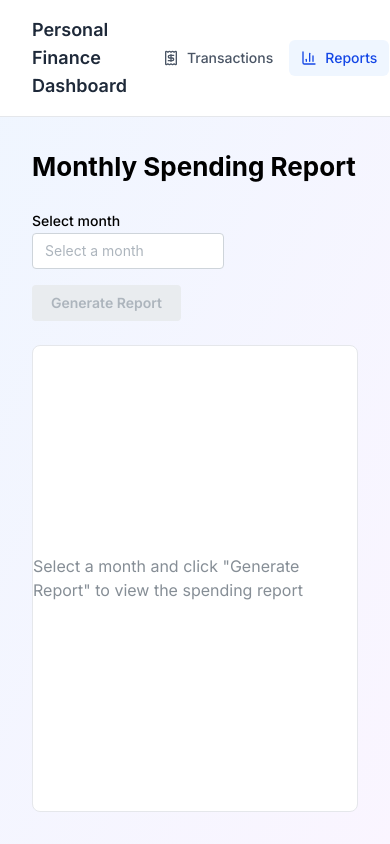
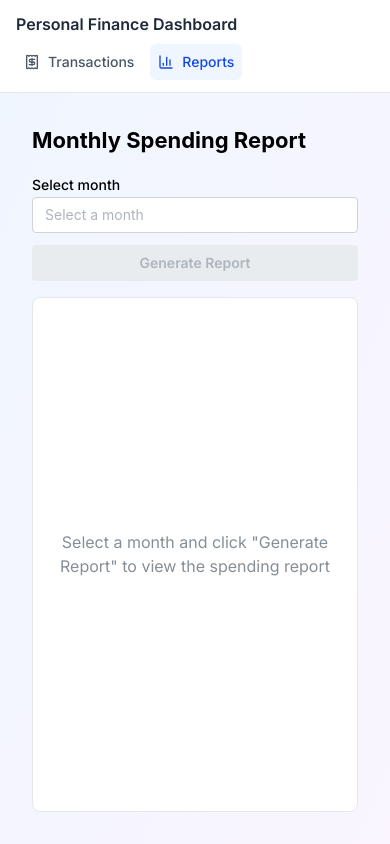
Before and after one commit to artemis-lab/personal-finance-dashboard, a React (Vite) app in the folder frontend/: page /reports in a window 390 px wide. Built offline with nearby package versions, Linux system fonts and the light colour scheme.

Commit message:
Improve responsive design

```diff
--- a/frontend/src/components/Header/Header.tsx
+++ b/frontend/src/components/Header/Header.tsx
@@ -18,19 +18,19 @@ const navItems: NavItem[] = [
 const Header = () => {
   return (
     <header
-      className="flex items-center gap-6 border-b border-gray-200 bg-white px-8 py-4"
+      className="flex flex-col gap-2 border-b border-gray-200 bg-white px-4 py-3 sm:flex-row sm:items-center sm:gap-8 sm:px-8 sm:py-4"
       role="banner"
     >
-      <span className="text-lg font-semibold text-gray-800">
+      <span className="text-base font-semibold text-gray-800 sm:text-lg">
         Personal Finance Dashboard
       </span>
-      <nav aria-label="Main navigation" className="flex gap-1">
+      <nav aria-label="Main navigation" className="flex gap-2">
         {navItems.map((item) => (
           <NavLink
             key={item.to}
             to={item.to}
             className={({ isActive }) =>
-              `flex items-center gap-2 rounded-md px-3 py-2 text-sm font-medium transition-colors ${
+              `flex items-center gap-2 rounded-md px-2 py-2 text-sm font-medium transition-colors ${
                 isActive
                   ? "bg-blue-50 text-blue-700"
                   : "text-gray-600 hover:bg-gray-100 hover:text-gray-900"
--- a/frontend/src/components/ReportSummary/ReportSummary.tsx
+++ b/frontend/src/components/ReportSummary/ReportSummary.tsx
@@ -12,7 +12,7 @@ const ReportSummary = ({ report }: ReportSummaryProps) => {
   return (
     <Box
       aria-label="Monthly spending summary"
-      className="flex gap-10 rounded-lg border border-gray-200 bg-white p-4"
+      className="flex gap-5 rounded-lg border border-gray-200 bg-white p-4 sm:gap-10"
       role="region"
     >
       <div aria-label={`Categories: ${report.categories.length}`} role="group">
--- a/frontend/src/components/ReportTable/ReportTable.tsx
+++ b/frontend/src/components/ReportTable/ReportTable.tsx
@@ -12,7 +12,7 @@ const ReportTable = ({ categories }: ReportTableProps) => {
   return (
     <Box
       aria-label="Spending by category"
-      className="rounded-lg border border-gray-200 bg-white"
+      className="min-w-150 rounded-lg border border-gray-200 bg-white"
       role="region"
     >
       <Table
--- a/frontend/src/components/TransactionTable/TransactionTable.tsx
+++ b/frontend/src/components/TransactionTable/TransactionTable.tsx
@@ -344,7 +344,7 @@ const TransactionTable = ({
 
       <div
         aria-label="Table actions and status"
-        className="flex h-12 items-center border-t border-gray-200 px-4"
+        className={`flex ${selectedIds.size > 0 ? "h-20 pt-1" : "h-12"} flex-col items-center border-t border-gray-200 px-4 sm:flex-row`}
         role="toolbar"
       >
         <div className="flex flex-1 items-center gap-2">
--- a/frontend/src/pages/Reports.tsx
+++ b/frontend/src/pages/Reports.tsx
@@ -30,18 +30,21 @@ const Reports = () => {
   const report = data?.report;
 
   return (
-    <div aria-labelledby="reports-title" className="flex h-full flex-col gap-6">
-      <Title id="reports-title" order={2}>
+    <div
+      aria-labelledby="reports-title"
+      className="flex h-full flex-col gap-4 sm:gap-6"
+    >
+      <Title id="reports-title" order={3}>
         Monthly Spending Report
       </Title>
 
       <div
         aria-label="Report filters"
-        className="flex flex-wrap items-end gap-4"
+        className="flex flex-col gap-3 sm:flex-row sm:flex-wrap sm:items-end sm:gap-4"
         role="search"
       >
         <MonthPickerInput
-          className="w-48"
+          className="w-full sm:w-48"
           label="Select month"
           placeholder="Select a month"
           value={yearMonth ?? null}
@@ -74,30 +77,30 @@ const Reports = () => {
             {error instanceof ApiError ? error.message : "An error occurred"}
           </Alert>
         ) : !data ? (
-          <div className="flex h-full items-center justify-center rounded-lg border border-gray-200 bg-white">
+          <div className="flex h-full items-center justify-center rounded-lg border border-gray-200 bg-white px-4 text-center">
             <Text c="gray">
               Select a month and click "Generate Report" to view the spending
               report
             </Text>
           </div>
         ) : !report || report.categories.length === 0 ? (
-          <div className="flex h-full items-center justify-center rounded-lg border border-gray-200 bg-white">
+          <div className="flex h-full items-center justify-center rounded-lg border border-gray-200 bg-white px-4 text-center">
             <Text c="gray">No spending data for this month</Text>
           </div>
         ) : (
           <div className="flex h-full flex-col gap-4">
             <ReportSummary report={report} />
-            <div className="overflow-auto">
+            <div className="flex flex-col gap-4 overflow-auto">
               <div className="flex flex-col gap-4">
-                <div className="flex gap-4">
+                <div className="flex flex-col gap-4 sm:flex-row">
                   <SpendingBarChart categories={report.categories} />
-                  <div className="flex flex-1 flex-row gap-4">
+                  <div className="flex flex-1 flex-col gap-4 sm:flex-row">
                     <SpendingPieChart categories={report.categories} />
                     <TransactionsPieChart categories={report.categories} />
                   </div>
                 </div>
-                <ReportTable categories={report.categories} />
               </div>
+              <ReportTable categories={report.categories} />
             </div>
           </div>
         )}
--- a/frontend/src/pages/Transactions.tsx
+++ b/frontend/src/pages/Transactions.tsx
@@ -76,25 +76,25 @@ const Transactions = () => {
       aria-labelledby="transactions-title"
       className="flex h-full flex-col gap-6"
     >
-      <Title id="transactions-title" order={2}>
+      <Title id="transactions-title" order={3}>
         Transactions
       </Title>
 
       <div
         aria-label="Transaction filters and sorting"
-        className="flex flex-wrap items-center gap-4"
+        className="flex flex-col gap-3 sm:flex-row sm:flex-wrap sm:items-end sm:gap-4"
         role="search"
       >
         <MonthPickerInput
           clearable
-          className="w-48"
+          className="w-full sm:w-48"
           label="Filter by month"
           placeholder="All time"
           value={options.yearMonth ?? null}
           onChange={handleMonthChange}
         />
         <Select
-          className="w-48"
+          className="w-full sm:w-48"
           label="Sort by"
           value={options.sortBy}
           data={[
@@ -104,7 +104,7 @@ const Transactions = () => {
           onChange={handleSortByChange}
         />
         <Select
-          className="w-48"
+          className="w-full sm:w-48"
           label="Order"
           value={options.sortOrder}
           data={[
@@ -115,7 +115,7 @@ const Transactions = () => {
         />
         <ActionIcon
           aria-label="Reload transactions"
-          className="mt-6"
+          className="place-self-end"
           loading={isRefetching}
           size="lg"
           variant="light"
```
